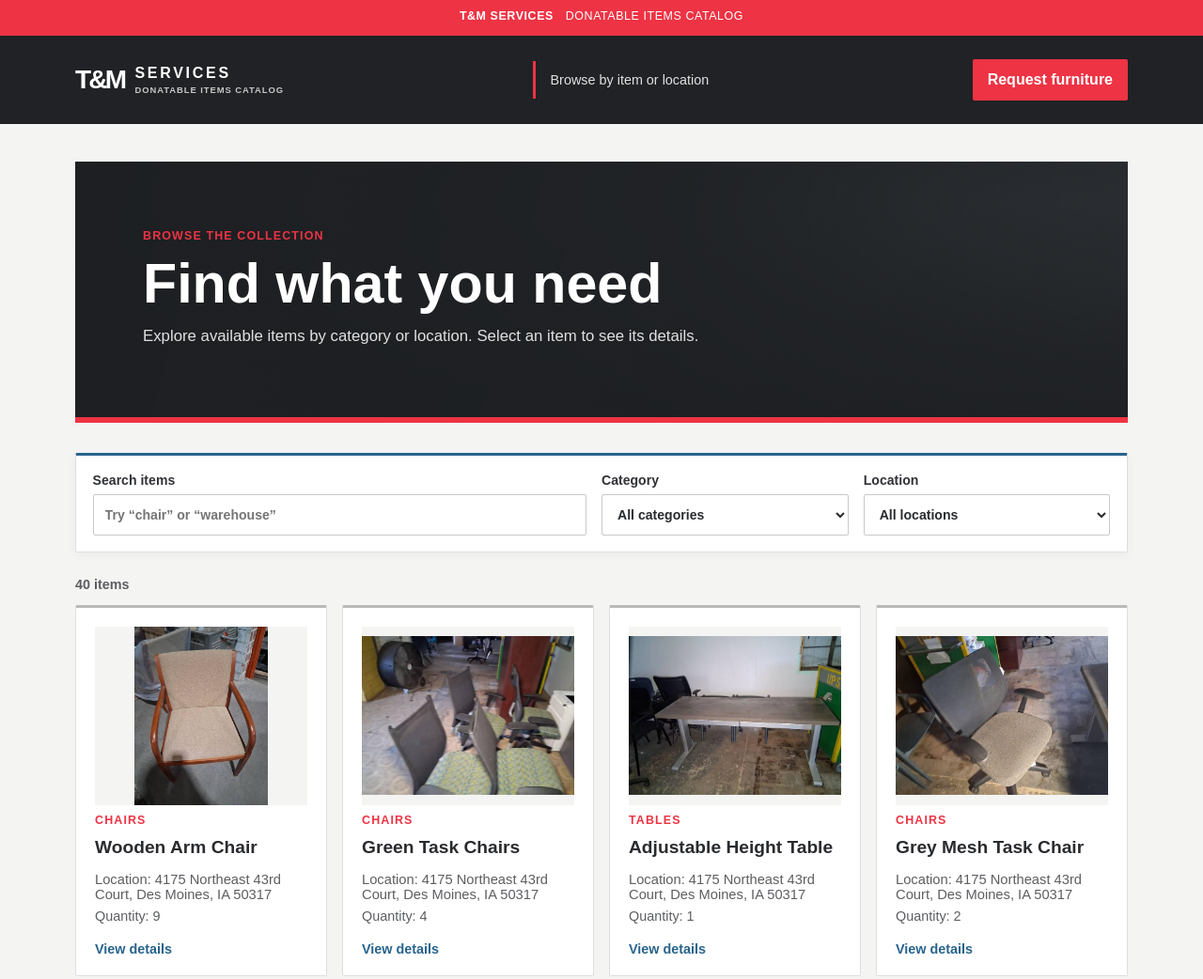
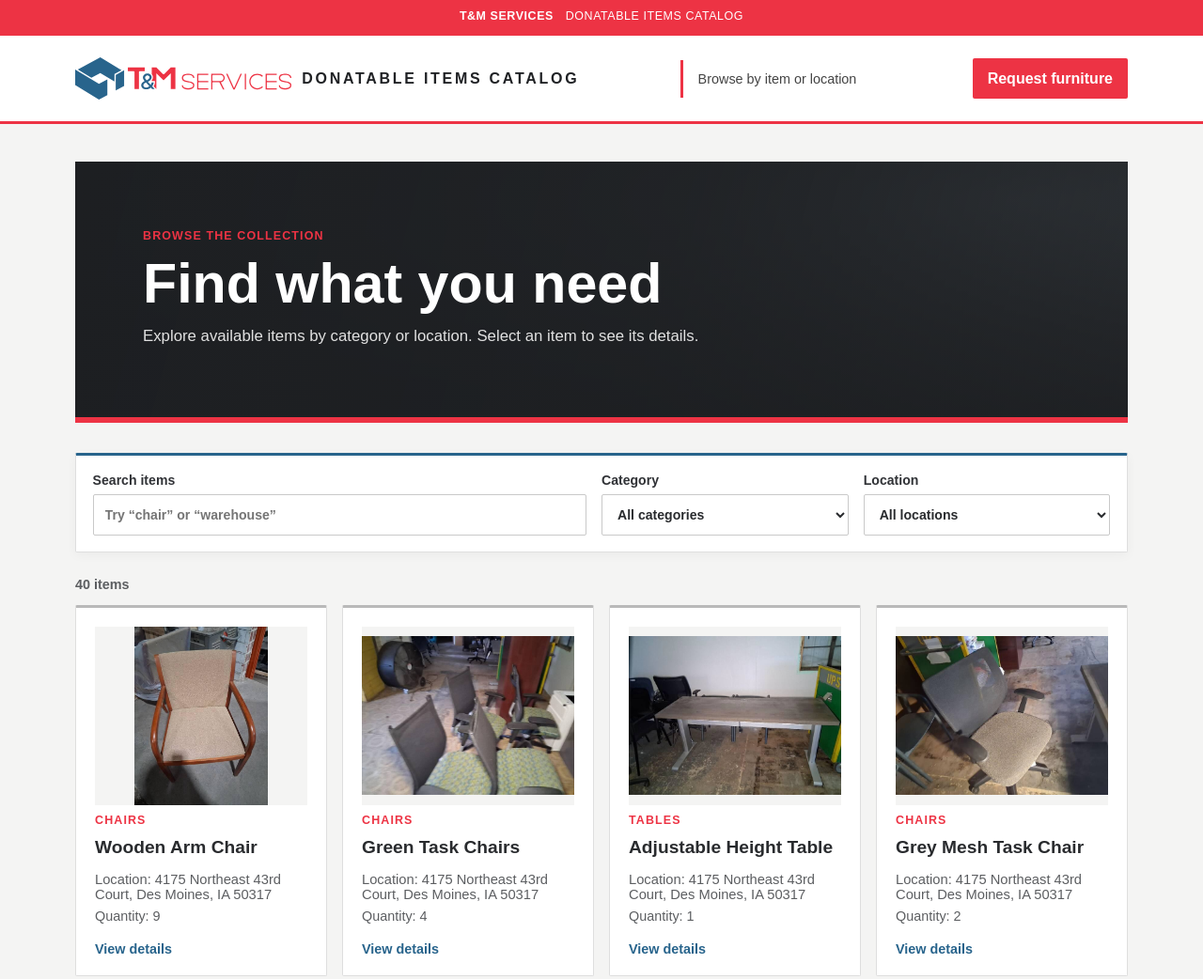
Before and after one commit to TMservices-26/donation_items, a plain HTML site: page index.html in a window 1280 px wide. Shown: the top 1042 px of the page at 94% size. Drawn offline with Linux system fonts and the light colour scheme.

Commit message:
Add T&M logo and white header to match tmservices.net
Co-authored-by: Copilot App <223556219+Copilot@users.noreply.github.com>

```diff
--- a/index.html
+++ b/index.html
@@ -12,8 +12,8 @@
     <div class="announcement" aria-label="Catalog notice">T&amp;M SERVICES <span>DONATABLE ITEMS CATALOG</span></div>
     <header class="site-header">
       <a class="brand" href="./" aria-label="T and M Services Donatable Items Catalog">
-        <span class="brand-mark" aria-hidden="true">T&amp;M</span>
-        <span class="brand-name">SERVICES<small>DONATABLE ITEMS CATALOG</small></span>
+        <img class="brand-logo" src="images/tm-logo.svg" alt="T&amp;M Services">
+        <span class="brand-name">DONATABLE ITEMS CATALOG</span>
       </a>
       <span class="header-note">Browse by item or location</span>
       <a class="header-action" href="request.html">Request furniture</a>
--- a/styles.css
+++ b/styles.css
@@ -47,8 +47,9 @@ a {
   justify-content: space-between;
   gap: 1.5rem;
   padding: 1.4rem max(1.25rem, calc((100% - 1120px) / 2));
-  color: #fff;
-  background: var(--tm-charcoal);
+  color: var(--tm-charcoal);
+  background: #fff;
+  border-bottom: 3px solid var(--tm-red);
 }
 
 .brand {
@@ -56,6 +57,12 @@ a {
   align-items: center;
   gap: 0.7rem;
   text-decoration: none;
+}
+
+.brand-logo {
+  display: block;
+  width: clamp(150px, 22vw, 230px);
+  height: auto;
 }
 
 .brand-mark {
@@ -74,7 +81,7 @@ a {
 }
 
 .brand-name small {
-  color: #c6c6c6;
+  color: #5a5d62;
   font-size: 0.59rem;
   letter-spacing: 0.1em;
 }
@@ -82,7 +89,7 @@ a {
 .header-note {
   padding: 0.75rem 1rem;
   border-left: 3px solid var(--tm-red);
-  color: #e2e2e2;
+  color: #444;
   font-size: 0.9rem;
 }
 
```
Also changed, not shown: request.html (+2 -2 lines), images/tm-logo.svg (added).
